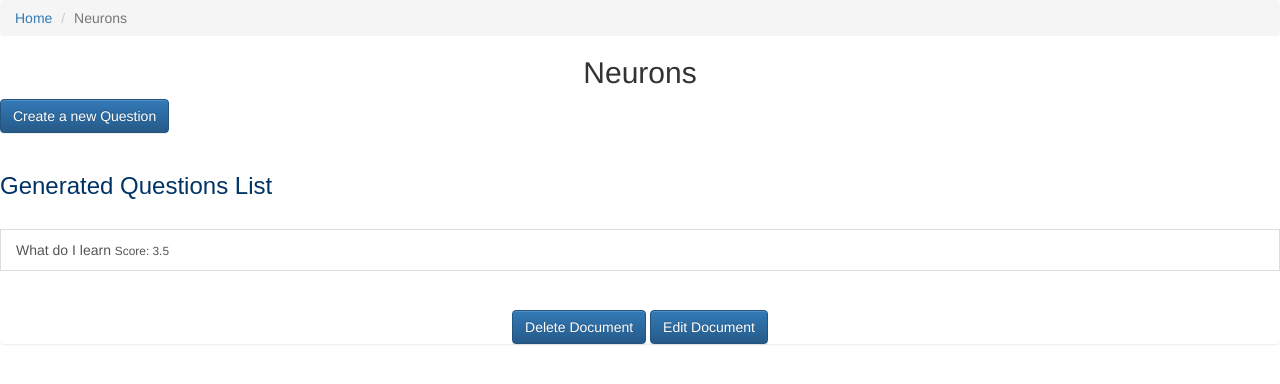
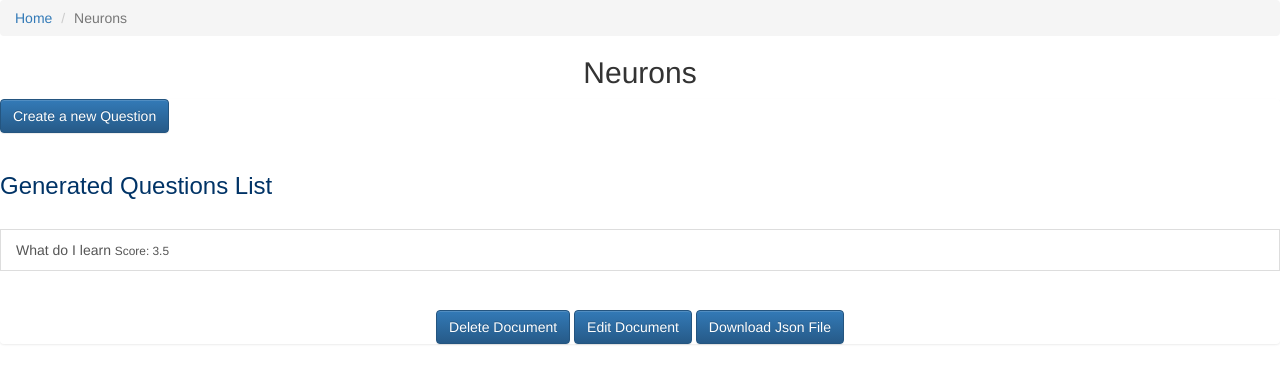
Before and after one commit to SarthakNijhawan/AutomatedQG_GUI, a Django app: a page that uses src/templates/documents/doc_detail.html in a window 1280 px wide. Shown: the top 384 px of the page. Run offline with Django 3.2, Linux system fonts and the light colour scheme; data comes from the database, SQL or seed files in the repository; both versions use the stored data as it was after the commit; some libraries are stand-ins or nearby versions.

Commit message:
Random modifications

```diff
--- a/src/documents/models.py
+++ b/src/documents/models.py
@@ -49,7 +49,7 @@ class Question(models.Model):
     sentence = models.CharField(null=True, max_length=120, blank=False)
     score = models.FloatField(default=3.5)
     acceptable = models.BooleanField(default=False)
-    correct_answer = models.CharField(max_length=30, blank=False)
+    correct_answer = models.CharField(default="Yes", max_length=30, blank=False)
     option1 = models.CharField(max_length=30)
     option2 = models.CharField(max_length=30)
     option3 = models.CharField(max_length=30)
--- a/src/documents/urls.py
+++ b/src/documents/urls.py
@@ -14,4 +14,5 @@ urlpatterns = [
     url(r'^(?P<slug1>[\w-]+)/(?P<slug2>[\w-]+)/$', views.question_detail, name="ques_detail"),
     url(r'^(?P<slug1>[\w-]+)/(?P<slug2>[\w-]+)/edit/$', views.question_edit, name="ques_edit"),
     url(r'^(?P<slug1>[\w-]+)/(?P<slug2>[\w-]+)/delete/$', views.question_delete, name="ques_delete"),
+    url(r'^(?P<slug1>[\w-]+)/download_json/$', views.download_json, name="json_download"),
 ]
--- a/src/documents/views.py
+++ b/src/documents/views.py
@@ -1,6 +1,8 @@
-from django.http import HttpResponseRedirect
+import os
+
+from django.http import HttpResponseRedirect, HttpResponse, Http404
 from django.shortcuts import render, redirect, get_object_or_404
-
+from django.conf import settings
 
 from .forms import QuestionForm, DocumentForm, DocumentOnlineForm
 from .models import Document, Question
@@ -20,6 +22,17 @@ def home_page(request):
 def home_redirect(request):
     return redirect("docs:home_page")
 
+def download_json(request, slug=None):
+    instance = get_object_or_404(Document, slug=slug)
+    filename = "json_files/" + instance.slug + ".json"
+    file_path = os.path.join(settings.MEDIA_ROOT, filename)
+    if os.path.exists(file_path):
+        with open(file_path, 'rb') as fh:
+            response = HttpResponse(fh.read(), content_type="application/json")
+            response['Content-Disposition'] = 'attachment; filename=%s' %(filename.split("/")[-1])
+            return response
+    raise Http404
+
 def doc_detail(request, slug=None):
     instance = get_object_or_404(Document, slug=slug)
     queryset_list = instance.question_set.all()
@@ -27,7 +40,7 @@ def doc_detail(request, slug=None):
         "queryset" : queryset_list,
         "instance" : instance,
     }
-    #TODO : Download Json file
+
     return render(request, "documents/doc_detail.html", context)
 
 def doc_create_file(request):
@@ -36,18 +49,15 @@ def doc_create_file(request):
     if form.is_valid():
         instance = form.save(commit=False)
         instance.save()
-        # TODO: unprocessed ->  processed
+        # unprocessed ->  processed
         file_handling.unprocessed_to_processed(instance)
-        instance.save()
-        # TODO: processed -> generated
+        # processed -> generated
         run.run_system(instance)
-        instance.save()
-        # TODO: create question objects
+        # Create question objects
         file_handling.create_question_obj(instance)
-        instance.save()
-        # TODO: generate json
+        # Generate json
         file_handling.generate_json_file(instance)
-        # TODO: save process
+        # Save process
         instance.save()
         return HttpResponseRedirect(instance.get_absolute_url())
 
@@ -63,14 +73,18 @@ def doc_create_online(request):
     if form.is_valid():
         instance = form.save(commit=False)
         instance.save()
-        # TODO: data -> unprocessed
-        # TODO: unprocessed ->  processed
-        # TODO: save processed
-        # TODO: processed -> generated
-        # TODO: create question objects from file generated
-        # TODO: save processed
-        # TODO: generate json
-        # TODO: save processed
+        # data -> unprocessed
+        file_handling.write_unprocessed_data(instance)
+        # unprocessed ->  processed
+        file_handling.unprocessed_to_processed(instance)
+        # processed -> generated
+        run.run_system(instance)
+        # create question objects from file generated
+        file_handling.create_question_obj(instance)
+        # generate json
+        file_handling.generate_json_file(instance)
+        # save processed
+        instance.save()
         return HttpResponseRedirect(instance.get_absolute_url())
 
     context = {
@@ -84,7 +98,6 @@ def doc_delete(request, slug=None):
     instance = get_object_or_404(Document, slug=slug)
     instance.delete()
     #TODO Delete the files stored previously too and all the question objects
-
     return redirect("docs:home_page")
 
 def doc_edit(request, slug=None):
@@ -94,7 +107,16 @@ def doc_edit(request, slug=None):
     if form.is_valid():
         instance = form.save(commit=False)
         instance.save()
-        #TODO Generating questions agin the same way
+        # unprocessed ->  processed
+        file_handling.unprocessed_to_processed(instance)
+        # processed -> generated
+        run.run_system(instance)
+        # Create question objects
+        file_handling.create_question_obj(instance)
+        # Generate json
+        file_handling.generate_json_file(instance)
+        # Save process
+        instance.save()
         return HttpResponseRedirect(instance.get_absolute_url())
 
     context = {
@@ -110,13 +132,13 @@ def question_create(request, slug1=None):
     if form.is_valid():
         instance = form.save(commit=False)
         instance.document = instance_doc
+        instance.generating_medium = "Manually"
         instance.save()
-        instance.generating_medium = "Manually"
         instance_doc.question_set.add(instance)
         instance.save()
         instance_doc.save()
-        # TODO Update the settings in document also
-        return HttpResponseRedirect(instance_doc.get_absolute_url()) #TODO Redirect back to the associated document list page
+        #TODO Append question in questions_doc and regenrate json for this question
+        return HttpResponseRedirect(instance_doc.get_absolute_url())
 
     context = {
         "form" : form,
@@ -140,7 +162,7 @@ def question_edit(request, slug1=None, slug2=None):
         instance = form.save(commit=False)
         instance.edited = True
         instance.save()
-        #TODO Generate the whole json file again
+        #TODO Update the questions doc file Generate the whole json file again
         return HttpResponseRedirect(instance.document.get_absolute_url())
 
     context = {
--- a/src/templates/documents/doc_detail.html
+++ b/src/templates/documents/doc_detail.html
@@ -34,6 +34,7 @@
         <div align="center">
             <a class="btn btn-primary" href='{{ instance.get_absoulte_url }}delete/' role="button">Delete Document</a>
             <a class="btn btn-primary" href='{{ instance.get_absoulte_url }}edit/' role="button">Edit Document</a>
+            <a class="btn btn-primary" href='{{ instance.get_absoulte_url }}download_json/' role="button">Download Json File</a>
         </div>
 
 
```
Also changed, not shown: src/documents/processing/file_handling.py (+18 -0 lines), src/db.sqlite3, src/documents/migrations/0010_auto_20170521_0846.py (added), 5 other files.
